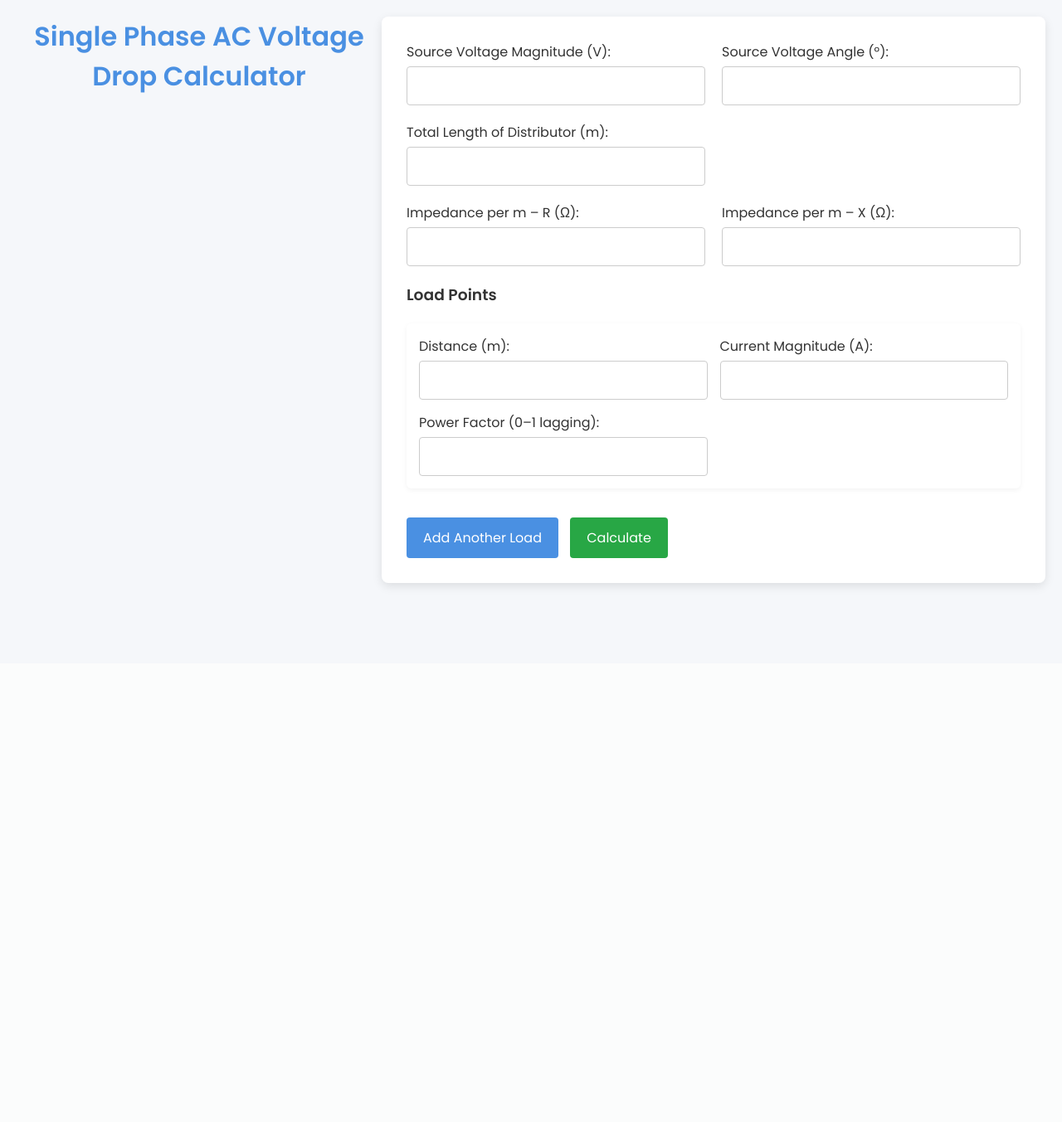
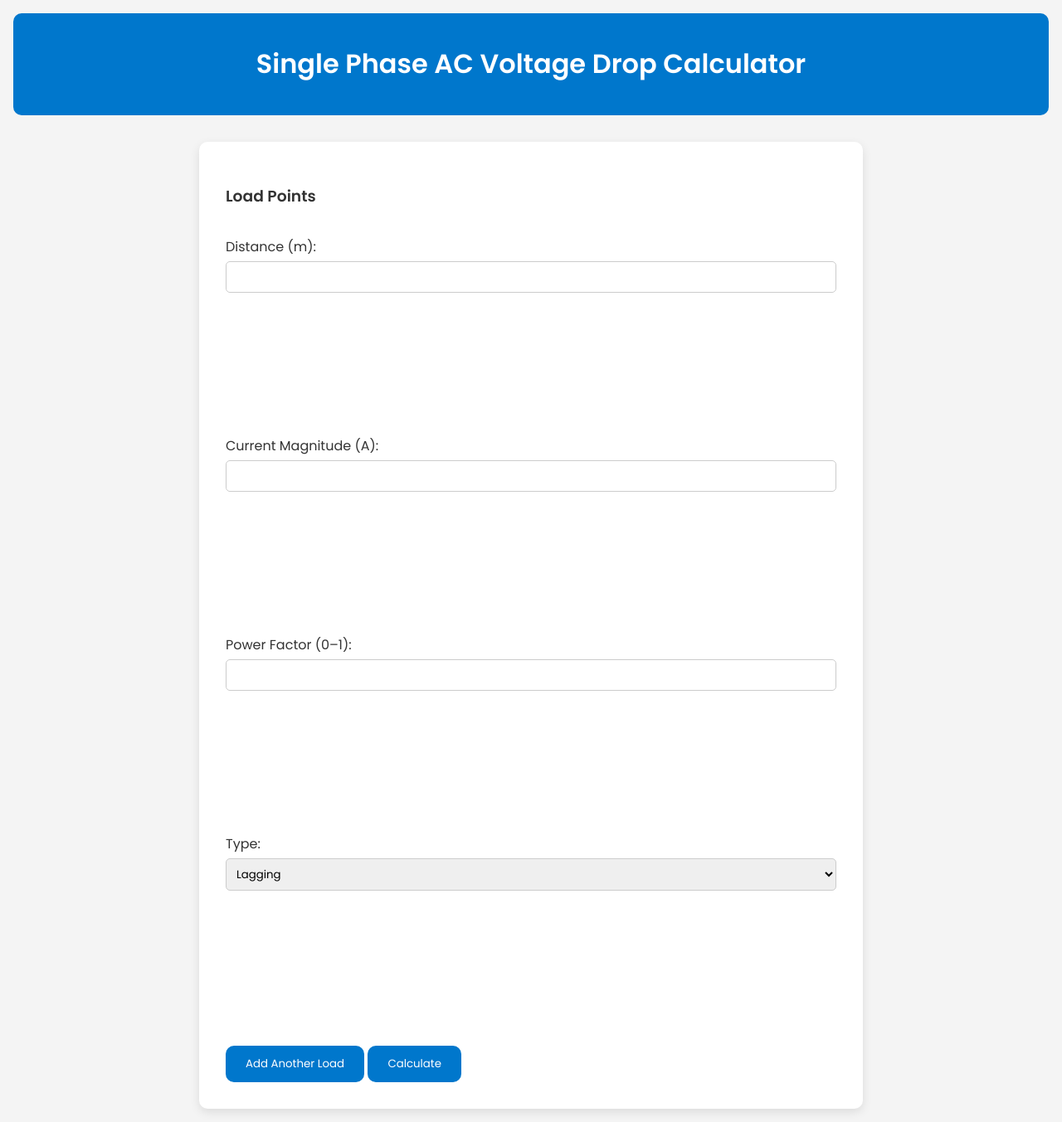
Before and after one commit to rithik2812/voltage, a Flask app: page / in a window 1280 px wide. Shown: the whole page at 83% size. Before the commit the page ends 711 px from the top, so only its background shows below. Run offline with Flask 3, Linux system fonts and the light colour scheme.

Commit message:
Update index.html

```diff
--- a/templates/index.html
+++ b/templates/index.html
@@ -7,185 +7,105 @@
   <link href="https://fonts.googleapis.com/css2?family=Poppins:wght@300;400;600&display=swap" rel="stylesheet">
   <style>
     :root {
-      --primary-color: #4a90e2;
-      --secondary-color: #28a745;
-      --bg-color: #f5f7fa;
-      --card-bg: #ffffff;
-      --font-color: #333;
-      --input-border: #ccc;
-      --input-focus: #4a90e2;
+      --primary: #0077cc;
+      --background: #f4f4f4;
+      --text: #333;
+      --border-radius: 10px;
+      --box-shadow: 0 4px 12px rgba(0,0,0,0.1);
     }
 
     * {
       box-sizing: border-box;
-      margin: 0;
-      padding: 0;
       font-family: 'Poppins', sans-serif;
-      color: var(--font-color);
     }
 
     body {
-      background-color: var(--bg-color);
-      padding: 20px;
-      display: flex;
-      justify-content: center;
+      margin: 0;
+      background: var(--background);
+      color: var(--text);
+      padding: 1rem;
     }
 
-    main {
-      max-width: 800px;
-      width: 100%;
-      background: var(--card-bg);
-      padding: 30px;
-      border-radius: 8px;
-      box-shadow: 0 4px 12px rgba(0,0,0,0.1);
-    }
-
-    header h1 {
+    header {
       text-align: center;
-      margin-bottom: 20px;
-      font-weight: 600;
-      font-size: 2rem;
-      color: var(--primary-color);
+      padding: 1rem;
+      background-color: var(--primary);
+      color: white;
+      border-radius: var(--border-radius);
+      margin-bottom: 2rem;
     }
 
     form {
-      display: grid;
-      grid-template-columns: 1fr 1fr;
-      gap: 20px;
+      max-width: 800px;
+      margin: auto;
+      padding: 2rem;
+      background: white;
+      border-radius: var(--border-radius);
+      box-shadow: var(--box-shadow);
+      display: flex;
+      flex-wrap: wrap;
+      gap: 1rem;
     }
 
-    .form-group {
+    h3.full-width, .full-width {
+      width: 100%;
+    }
+
+    .form-group, .load-point {
+      flex: 1 1 240px;
       display: flex;
       flex-direction: column;
     }
 
     label {
-      margin-bottom: 5px;
+      margin-bottom: 0.3rem;
       font-weight: 500;
     }
 
-    input {
-      padding: 10px;
-      border: 1px solid var(--input-border);
-      border-radius: 4px;
-      font-size: 1rem;
-      transition: border-color 0.2s;
+    input, select {
+      padding: 0.5rem;
+      border-radius: 5px;
+      border: 1px solid #ccc;
     }
 
-    input:focus {
-      outline: none;
-      border-color: var(--input-focus);
+    .add-btn, .calculate-btn {
+      padding: 0.75rem 1.5rem;
+      background-color: var(--primary);
+      color: white;
+      border: none;
+      border-radius: var(--border-radius);
+      cursor: pointer;
     }
 
-    .full-width {
-      grid-column: span 2;
-    }
-
-    .load-point {
-      background: var(--card-bg);
-      padding: 15px;
-      border-radius: 6px;
-      box-shadow: 0 2px 6px rgba(0,0,0,0.05);
-      margin-bottom: 15px;
-      display: grid;
-      grid-template-columns: 1fr 1fr;
-      gap: 15px;
-    }
-
-    button {
-      padding: 12px 20px;
-      border: none;
-      border-radius: 4px;
-      font-size: 1rem;
-      cursor: pointer;
-      transition: background 0.2s;
-    }
-
-    .add-btn {
-      background: var(--primary-color);
-      color: #fff;
-      margin-right: 10px;
-    }
-
-    .add-btn:hover {
-      background: #3d7ac8;
-    }
-
-    .calculate-btn {
-      background: var(--secondary-color);
-      color: #fff;
-    }
-
-    .calculate-btn:hover {
-      background: #218838;
+    .add-btn:hover, .calculate-btn:hover {
+      background-color: #005fa3;
     }
 
     .result {
-      margin-top: 30px;
-      grid-column: span 2;
-    }
-
-    .result h2 {
-      margin-bottom: 15px;
-      color: var(--primary-color);
-    }
-
-    .result ul {
-      list-style: disc inside;
+      max-width: 800px;
+      margin: 2rem auto;
+      background: white;
+      padding: 1.5rem;
+      border-radius: var(--border-radius);
+      box-shadow: var(--box-shadow);
     }
 
     .error {
-      grid-column: span 2;
-      padding: 15px;
-      background: #ffe6e6;
-      color: #a33;
-      border-radius: 4px;
-      margin-top: 20px;
-    }
-
-    @media (max-width: 600px) {
-      form, .load-point {
-        grid-template-columns: 1fr;
-      }
-      .full-width { grid-column: span 1; }
+      color: red;
+      text-align: center;
     }
   </style>
 </head>
 <body>
-  <header>
-    <h1>Single Phase AC Voltage Drop Calculator</h1>
-  </header>
+  <header><h1>Single Phase AC Voltage Drop Calculator</h1></header>
   <main>
     <form method="POST">
-      <!-- source / feeder -->
-      <div class="form-group">
-        <label>Source Voltage Magnitude (V):</label>
-        <input name="V_mag" required>
-      </div>
-      <div class="form-group">
-        <label>Source Voltage Angle (°):</label>
-        <input name="V_angle" required>
-      </div>
+      <!-- Source & feeder fields as before -->
 
-      <div class="form-group">
-        <label>Total Length of Distributor (m):</label>
-        <input name="total_length" required>
-      </div>
-      <div class="form-group"></div>
-
-      <div class="form-group">
-        <label>Impedance per m – R (Ω):</label>
-        <input name="R" required>
-      </div>
-      <div class="form-group">
-        <label>Impedance per m – X (Ω):</label>
-        <input name="X" required>
-      </div>
-
-      <!-- load points -->
       <h3 class="full-width">Load Points</h3>
       <div id="load-points" class="full-width">
         <div class="load-point">
+          <!-- Distance & I_mag fields -->
           <div class="form-group">
             <label>Distance (m):</label>
             <input name="distance[]" required>
@@ -195,8 +115,15 @@
             <input name="I_mag[]" required>
           </div>
           <div class="form-group">
-            <label>Power Factor (0–1 lagging):</label>
+            <label>Power Factor (0–1):</label>
             <input name="PF[]" required>
+          </div>
+          <div class="form-group">
+            <label>Type:</label>
+            <select name="PF_type[]">
+              <option value="lagging">Lagging</option>
+              <option value="leading">Leading</option>
+            </select>
           </div>
         </div>
       </div>
@@ -206,18 +133,7 @@
         <button type="submit" class="calculate-btn">Calculate</button>
       </div>
 
-      {% if result %}
-      <section class="result">
-        <h2>Voltages at Load Points</h2>
-        <ul>
-          {% for item in result %}
-          <li>{{ item.distance }} m → |V| = {{ item.magnitude }} V, ∠ = {{ item.angle }}°</li>
-          {% endfor %}
-        </ul>
-      </section>
-      {% elif error %}
-        <p class="error">Error: {{ error }}</p>
-      {% endif %}
+      <!-- Result/Error display -->
     </form>
   </main>
 
@@ -235,8 +151,15 @@
         <input name="I_mag[]" required>
       </div>
       <div class="form-group">
-        <label>Power Factor (0–1 lagging):</label>
+        <label>Power Factor (0–1):</label>
         <input name="PF[]" required>
+      </div>
+      <div class="form-group">
+        <label>Type:</label>
+        <select name="PF_type[]">
+          <option value="lagging">Lagging</option>
+          <option value="leading">Leading</option>
+        </select>
       </div>
     `;
     document.getElementById('load-points').appendChild(div);
```
